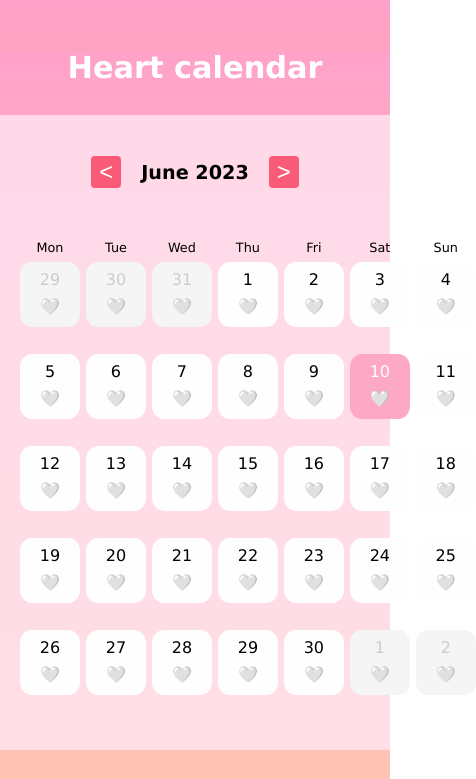
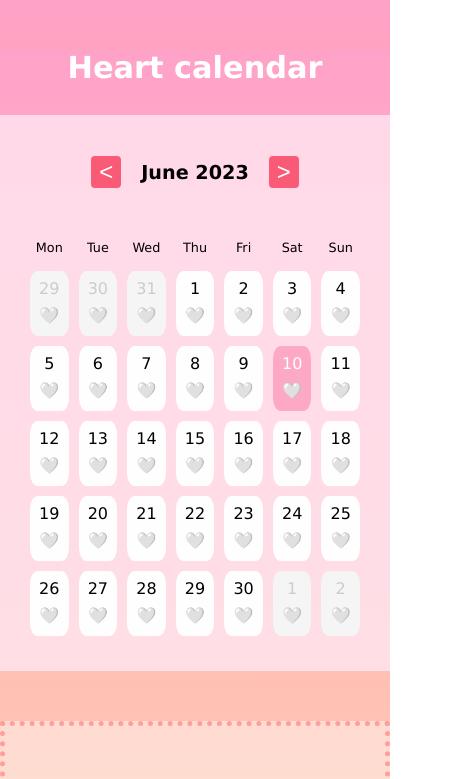
Before and after one commit to 00mila00/Diary_app, a React (Create React App) app: page / in a window 390 px wide. Shown: the top 779 px of the page, 476 px wide, since content can reach past the window. Built offline with nearby package versions, Linux system fonts and the light colour scheme.

Commit message:
smaller devices resurrection

```diff
--- a/src/components/calendar/calendar.css
+++ b/src/components/calendar/calendar.css
@@ -5,13 +5,18 @@
   grid-gap: 10px;
   max-width: 900px;
   margin: 0 auto;
+  overflow: auto;
 }
 
 @media (max-width: 768px) {
   .calendar {
-    grid-gap: 6px;
-    grid-row-gap: 1px;
-    /* grid-auto-rows: minmax(0, 1fr);  */
+    grid-template-columns: repeat(7, minmax(0, 1fr));
+    grid-template-rows: auto;
+    max-width: 100%;
+    height: auto;
+    margin: 0;
+    padding: 0 10px;
+    overflow: visible;
   }
 }
 
@@ -39,10 +44,11 @@
   height: 90px;
   border-radius: 20%;
   cursor: pointer;
-  font-size: 1.5rem;
+  font-size: 1.4rem;
 }
 
 @media (max-width: 768px) {
+
   .day {
     height: 60px;
     padding-top: 5px;
--- a/src/index.css
+++ b/src/index.css
@@ -66,6 +66,7 @@ h1 {
     padding: 20px;
     margin: 30px auto;
     border-radius: 0;
+
   }
   h1 {
     font-size: 1.9rem;
```
